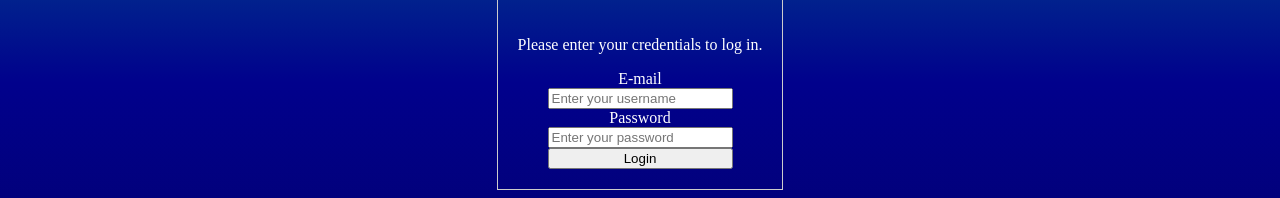
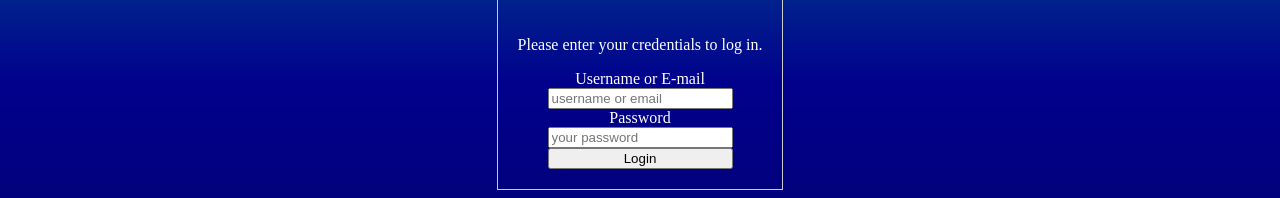
Before and after one commit to PawelNackowski/Online-Shop, a React (Create React App) app: page /login in a window 1280 px wide. Shown: the part 229-427 px from the top of the page. Built offline with nearby package versions, Linux system fonts and the light colour scheme.

Commit message:
added username or nickname

```diff
--- a/src/features/LoginPage/index.js
+++ b/src/features/LoginPage/index.js
@@ -6,11 +6,10 @@ import { toAbout } from "../../common/Header/Navigation/routes";
 import { useAuth } from "../../AuthContext";
 
 export const LoginPage = () => {
-
   const [username, setUsername] = useState("");
   const [password, setPassword] = useState("");
   const navigate = useNavigate();
-  const { setUser } = useAuth()
+  const { setUser } = useAuth();
 
   const onFormSubmit = (event) => {
     event.preventDefault();
@@ -19,18 +18,20 @@ export const LoginPage = () => {
   };
 
   const login = (username, password) => {
-    const user = users.find(user => user.username === username && user.password === password);
+    const user = users.find(
+      (user) =>
+        (user.username === username) | (user.nickname === username) &&
+        user.password === password
+    );
 
     if (user) {
       setUser(user);
       alert(`Welcome ${user.nickname}!`);
-      navigate(toAbout())
+      navigate(toAbout());
     } else {
       alert("Invalid username or password");
-   };
     }
-
-
+  };
 
   return (
     <Wrapper>
@@ -38,13 +39,27 @@ export const LoginPage = () => {
       <p>Please enter your credentials to log in.</p>
       <StyledForm onSubmit={onFormSubmit}>
         <WrapperForm>
-          <label>E-mail</label>
-          <input type="mail" name="username" value={username} onChange={({target}) => setUsername(target.value)} placeholder="Enter your username" required />
+          <label>Username or E-mail</label>
+          <input
+            type="mail"
+            name="username"
+            value={username}
+            onChange={({ target }) => setUsername(target.value)}
+            placeholder="username or email"
+            required
+          />
           <label>Password</label>
-          <input type="password" name="password" value={password} onChange={({target}) => setPassword(target.value)} placeholder="Enter your password" required />
+          <input
+            type="password"
+            name="password"
+            value={password}
+            onChange={({ target }) => setPassword(target.value)}
+            placeholder="your password"
+            required
+          />
           <button type="submit">Login</button>
         </WrapperForm>
       </StyledForm>
     </Wrapper>
   );
-}
+};
```
